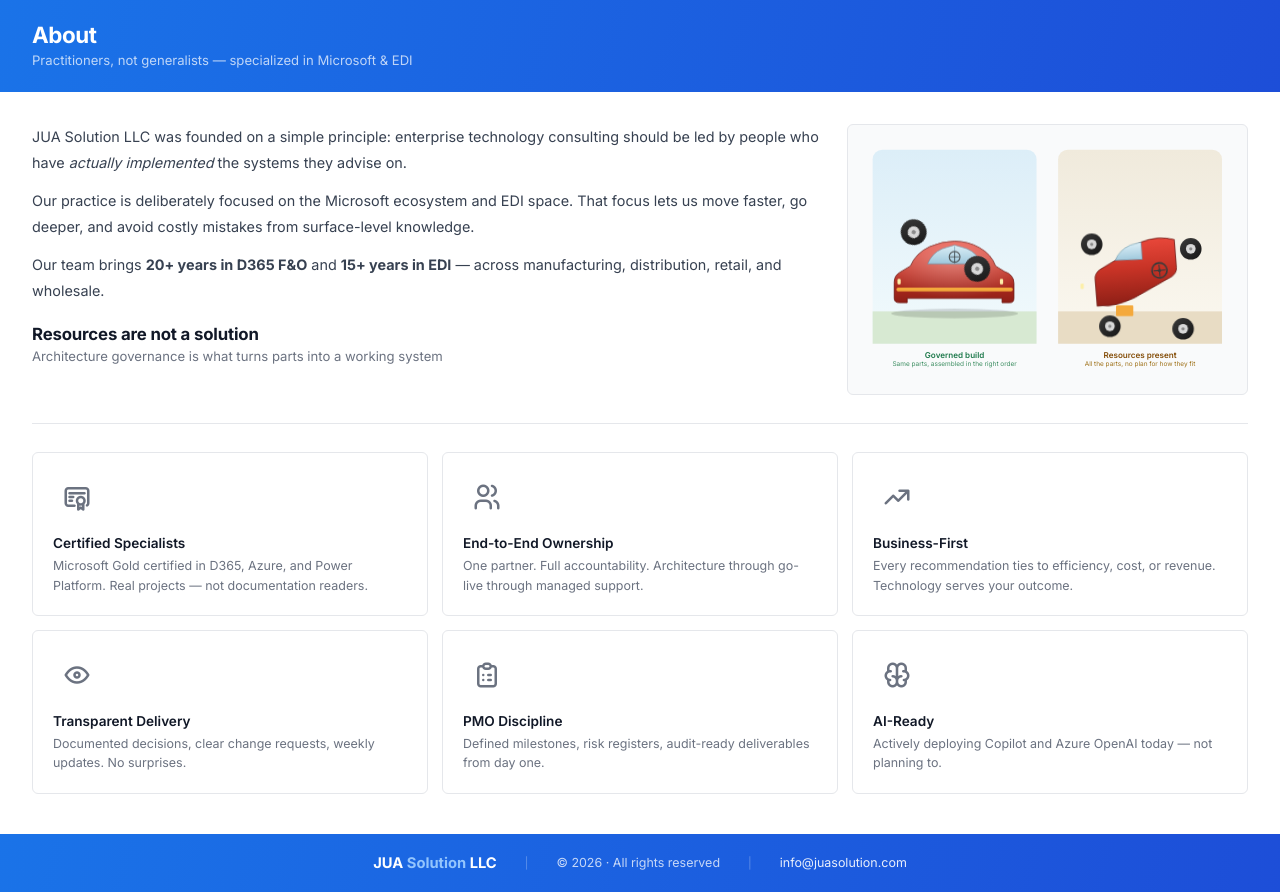
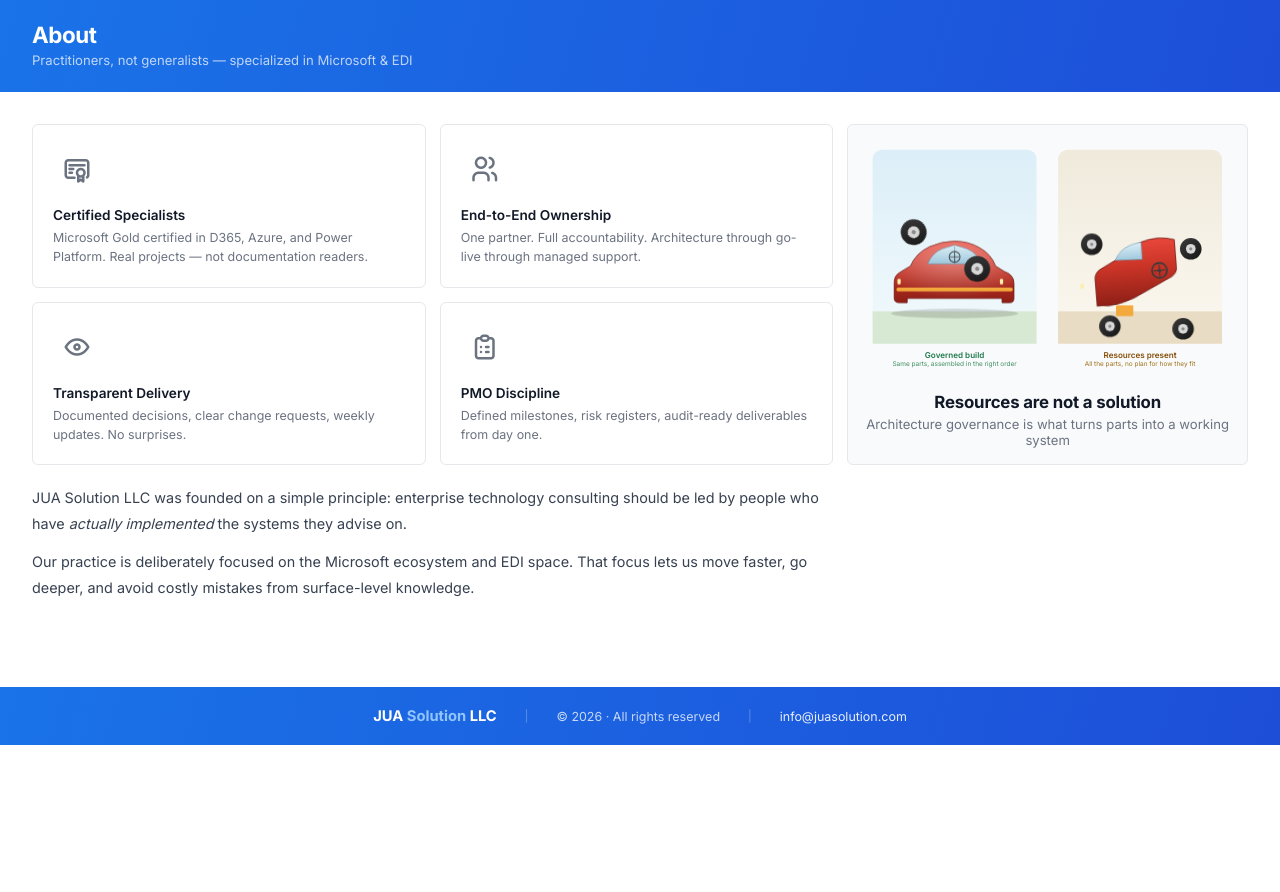
Before and after one commit to gocomx-corp/juasolution, a plain HTML site: page about.html in a window 1280 px wide. Shown: the part 55-947 px from the top of the page. After the commit the page ends 800 px from the top, so only its background shows below. Drawn offline with Linux system fonts and the light colour scheme.

Commit message:
Add files via upload

```diff
--- a/about.html
+++ b/about.html
@@ -125,11 +125,14 @@
 <div class="pg">
   <div class="g32" style="margin-bottom:28px;align-items:start">
     <div>
+      <div class="g2" style="margin-bottom:20px">
+        <div class="card"><div class="ci"><i class="ti ti-certificate" style="color:#6b7280"></i></div><h3>Certified Specialists</h3><p>Microsoft Gold certified in D365, Azure, and Power Platform. Real projects — not documentation readers.</p></div>
+        <div class="card"><div class="ci"><i class="ti ti-users" style="color:#6b7280"></i></div><h3>End-to-End Ownership</h3><p>One partner. Full accountability. Architecture through go-live through managed support.</p></div>
+        <div class="card"><div class="ci"><i class="ti ti-eye" style="color:#6b7280"></i></div><h3>Transparent Delivery</h3><p>Documented decisions, clear change requests, weekly updates. No surprises.</p></div>
+        <div class="card"><div class="ci"><i class="ti ti-clipboard-list" style="color:#6b7280"></i></div><h3>PMO Discipline</h3><p>Defined milestones, risk registers, audit-ready deliverables from day one.</p></div>
+      </div>
       <p style="font-size:0.9rem;color:var(--g7);line-height:1.8;margin-bottom:12px">JUA Solution LLC was founded on a simple principle: enterprise technology consulting should be led by people who have <em>actually implemented</em> the systems they advise on.</p>
-      <p style="font-size:0.9rem;color:var(--g7);line-height:1.8;margin-bottom:12px">Our practice is deliberately focused on the Microsoft ecosystem and EDI space. That focus lets us move faster, go deeper, and avoid costly mistakes from surface-level knowledge.</p>
-      <p style="font-size:0.9rem;color:var(--g7);line-height:1.8;margin-bottom:20px">Our team brings <strong>20+ years in D365 F&amp;O</strong> and <strong>15+ years in EDI</strong> — across manufacturing, distribution, retail, and wholesale.</p>
-      <p style="font-size:1.05rem;font-weight:700;color:var(--g9);letter-spacing:-0.01em">Resources are not a solution</p>
-      <p style="font-size:0.82rem;color:var(--g5);margin-top:4px">Architecture governance is what turns parts into a working system</p>
+      <p style="font-size:0.9rem;color:var(--g7);line-height:1.8">Our practice is deliberately focused on the Microsoft ecosystem and EDI space. That focus lets us move faster, go deeper, and avoid costly mistakes from surface-level knowledge.</p>
     </div>
     <div style="background:var(--g1);border:1px solid var(--br);border-radius:var(--r);padding:16px">
 <svg width="100%" viewBox="0 0 680 440" style="display:block" role="img" aria-label="Illustration comparing a correctly assembled car to the same parts left unassembled with no plan">
@@ -250,16 +253,9 @@
 <text x="512" y="418" text-anchor="middle" font-family="'Inter','Segoe UI',sans-serif" font-size="12" fill="#a0731c">All the parts, no plan for how they fit</text>
 </svg>
 
+    <p style="font-size:1.05rem;font-weight:700;color:var(--g9);letter-spacing:-0.01em;text-align:center;margin-top:14px">Resources are not a solution</p>
+    <p style="font-size:0.82rem;color:var(--g5);margin-top:4px;text-align:center">Architecture governance is what turns parts into a working system</p>
     </div>
-  </div>
-  <hr class="dv">
-  <div class="g3">
-    <div class="card"><div class="ci"><i class="ti ti-certificate" style="color:#6b7280"></i></div><h3>Certified Specialists</h3><p>Microsoft Gold certified in D365, Azure, and Power Platform. Real projects — not documentation readers.</p></div>
-    <div class="card"><div class="ci"><i class="ti ti-users" style="color:#6b7280"></i></div><h3>End-to-End Ownership</h3><p>One partner. Full accountability. Architecture through go-live through managed support.</p></div>
-    <div class="card"><div class="ci"><i class="ti ti-trending-up" style="color:#6b7280"></i></div><h3>Business-First</h3><p>Every recommendation ties to efficiency, cost, or revenue. Technology serves your outcome.</p></div>
-    <div class="card"><div class="ci"><i class="ti ti-eye" style="color:#6b7280"></i></div><h3>Transparent Delivery</h3><p>Documented decisions, clear change requests, weekly updates. No surprises.</p></div>
-    <div class="card"><div class="ci"><i class="ti ti-clipboard-list" style="color:#6b7280"></i></div><h3>PMO Discipline</h3><p>Defined milestones, risk registers, audit-ready deliverables from day one.</p></div>
-    <div class="card"><div class="ci"><i class="ti ti-brain" style="color:#6b7280"></i></div><h3>AI-Ready</h3><p>Actively deploying Copilot and Azure OpenAI today — not planning to.</p></div>
   </div>
 </div>
 </main>
```
